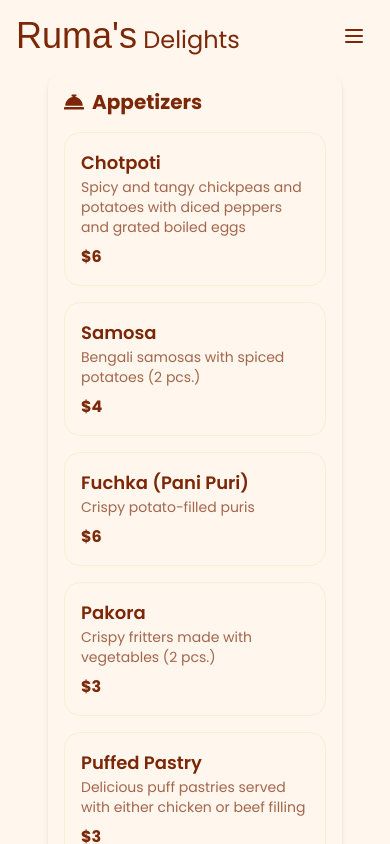
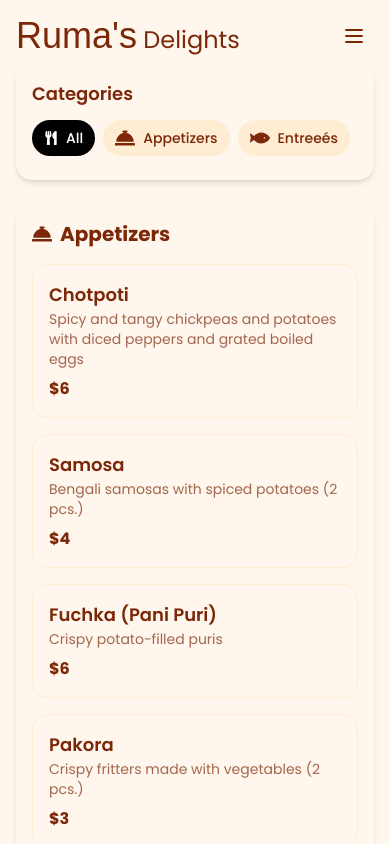
Before and after one commit to Tanzeb9277/Rumas-delights, a Next.js app: page /menu in a window 390 px wide. Shown: the top 844 px of the page. Built offline with nearby package versions, Linux system fonts and the light colour scheme; a web font is replaced by a local one.

Commit message:
added menu category selector

```diff
--- a/src/app/menu/page.js
+++ b/src/app/menu/page.js
@@ -1,4 +1,5 @@
-import React from "react";
+"use client"
+import React, { useState } from "react";
 import {
   FaUtensils,
   FaConciergeBell,
@@ -364,9 +365,45 @@ const menuCategories = [
 
 
 const Menu = () => {
+  const [selectedCategory, setSelectedCategory] = useState("All");
+
+  const allCategories = ["All", ...menuCategories.map(cat => cat.name)];
+
+  const filteredCategories = selectedCategory === "All"
+    ? menuCategories
+    : menuCategories.filter(cat => cat.name === selectedCategory);
+
   return (
-    <div className="p-12 mt-6 md:p-24 space-y-6">
-      {menuCategories.map((category, index) => (
+    <div className="p-4 md:p-24 space-y-6">
+      {/* Mobile Category Bar */}
+      <div className="md:hidden mt-12">
+        <div className="bg-base-100 shadow-md rounded-box p-4 mb-6">
+          <h3 className="text-lg font-semibold mb-3">Categories</h3>
+          <div className="flex gap-2 overflow-x-auto pb-2">
+            {allCategories.map((category) => (
+              <button
+                key={category}
+                onClick={() => setSelectedCategory(category)}
+                className={`flex items-center gap-2 px-3 py-2 rounded-full text-sm font-medium whitespace-nowrap transition-colors ${
+                  selectedCategory === category
+                    ? "bg-primary text-primary-content"
+                    : "bg-base-200 text-base-content hover:bg-base-300"
+                }`}
+              >
+                {category === "All" ? (
+                  <FaUtensils className="text-sm" />
+                ) : (
+                  iconMap[category] || <FaUtensils className="text-sm" />
+                )}
+                {category}
+              </button>
+            ))}
+          </div>
+        </div>
+      </div>
+
+      {/* Menu Items */}
+      {filteredCategories.map((category, index) => (
         <div key={index} className="bg-base-100 shadow-md rounded-box p-4">
           <div className="flex items-center gap-2 mb-4">
             {iconMap[category.name] || <FaUtensils className="text-xl" />}
```
